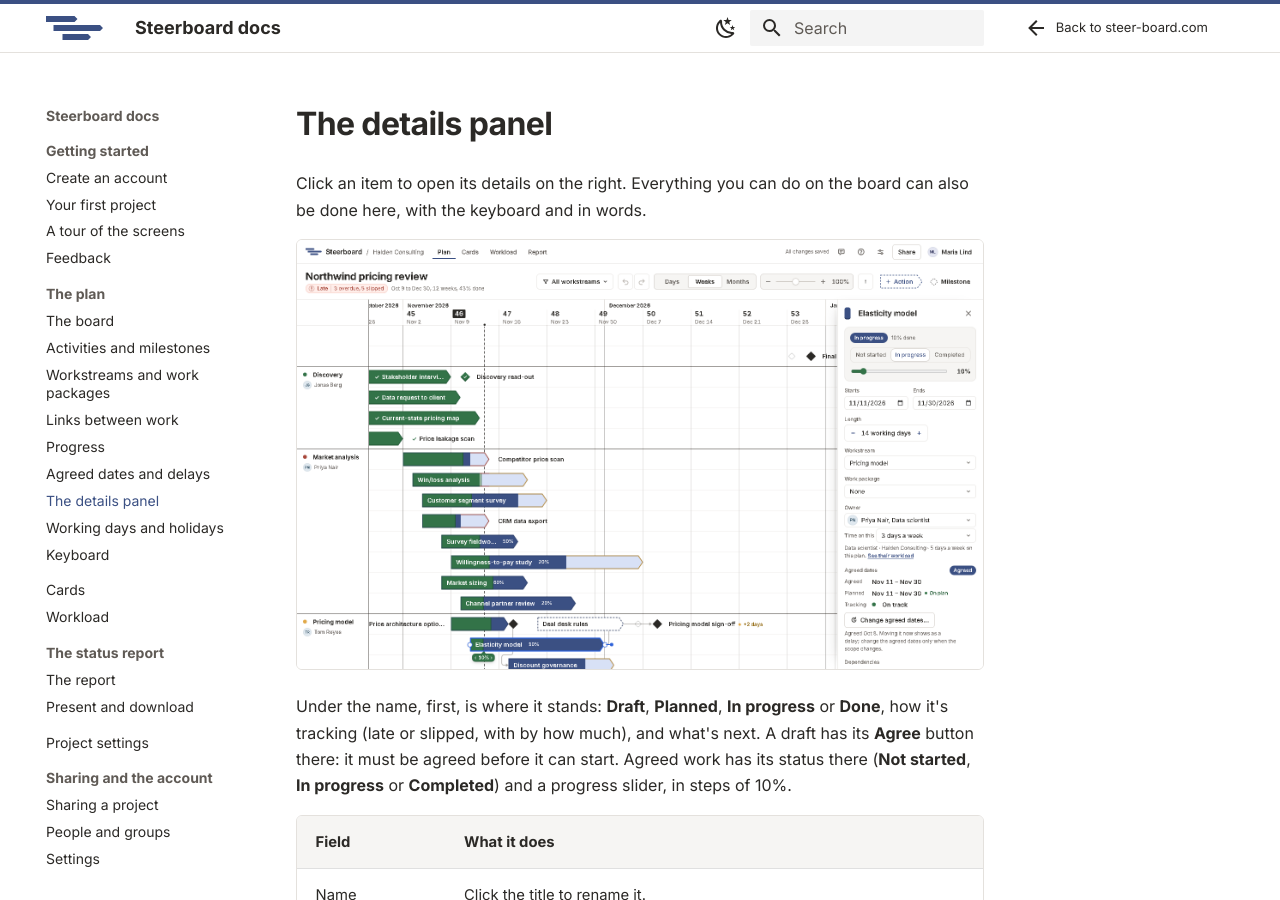
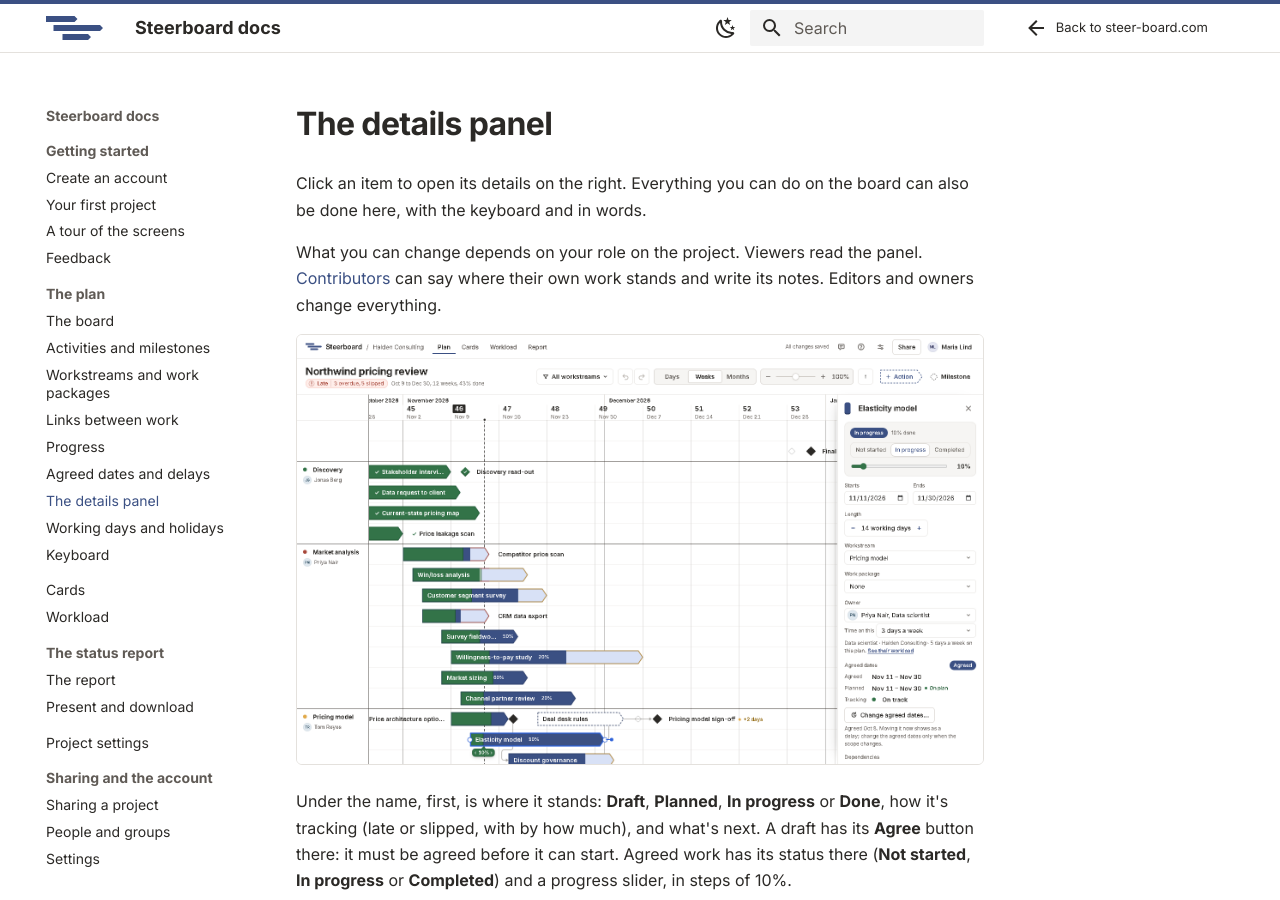
Before and after one commit to mistahcase/steerboard-docs, an MkDocs documentation site: the page built from pages/plan/details.md, in a window 1280 px wide and 900 px high. Built offline with MkDocs 1.6.1 and Material for MkDocs 9.7.7, drawn with Linux system fonts in a browser that asks for light colours.

Commit message:
Docs: what a contributor can do in the details panel and on a card
Co-Authored-By: Claude Fable 5.2 <noreply@anthropic.com>

```diff
--- a/pages/plan/details.md
+++ b/pages/plan/details.md
@@ -2,6 +2,10 @@
 
 Click an item to open its details on the right. Everything you can do on the
 board can also be done here, with the keyboard and in words.
+
+What you can change depends on your role on the project. Viewers read the
+panel. [Contributors](../sharing/sharing.md#contributors) can say where their
+own work stands and write its notes. Editors and owners change everything.
 
 ![The details panel](../img/plan-details.png)
 
```
Also changed, not shown: pages/cards.md (+2 -0 lines).
